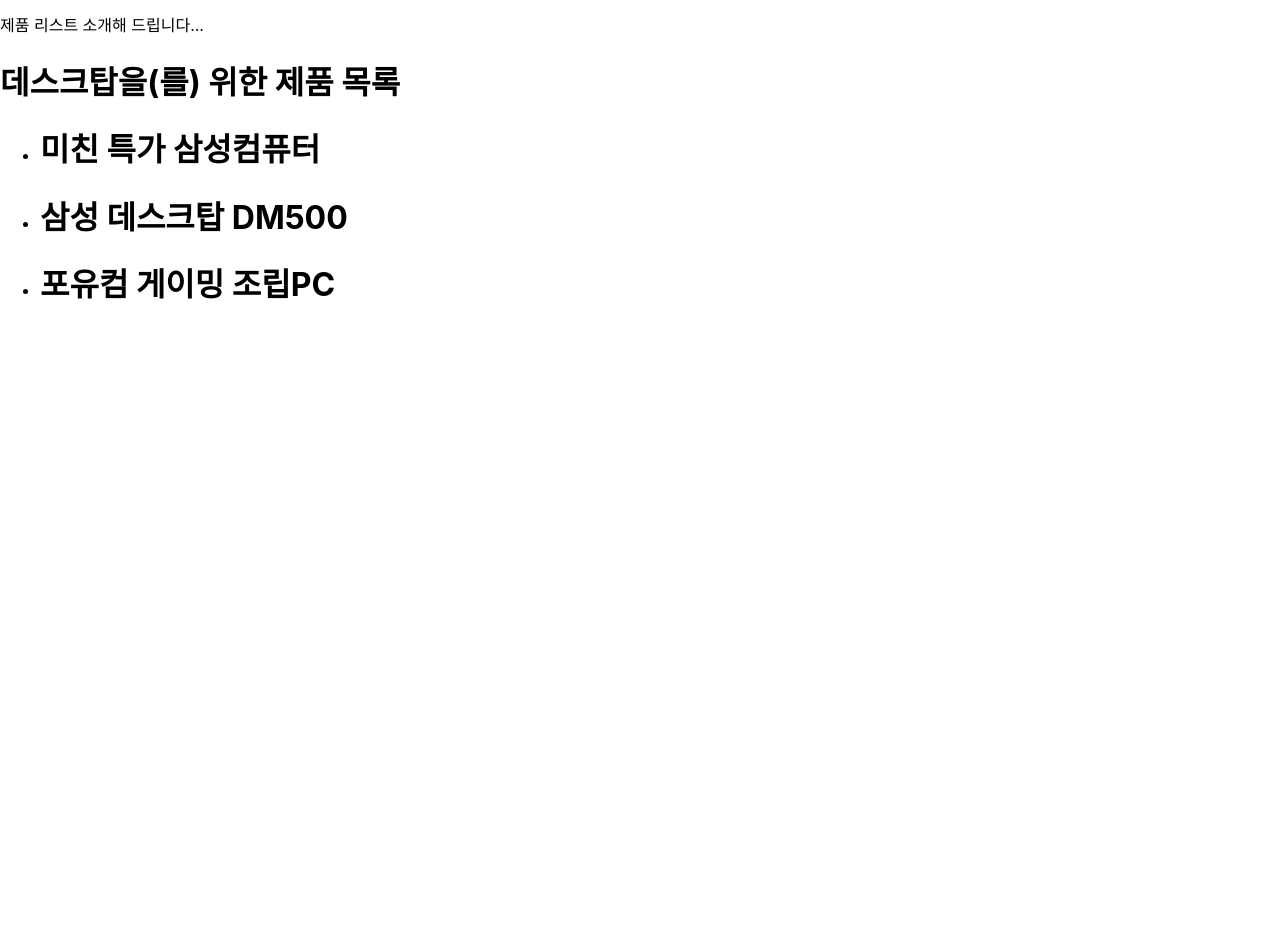
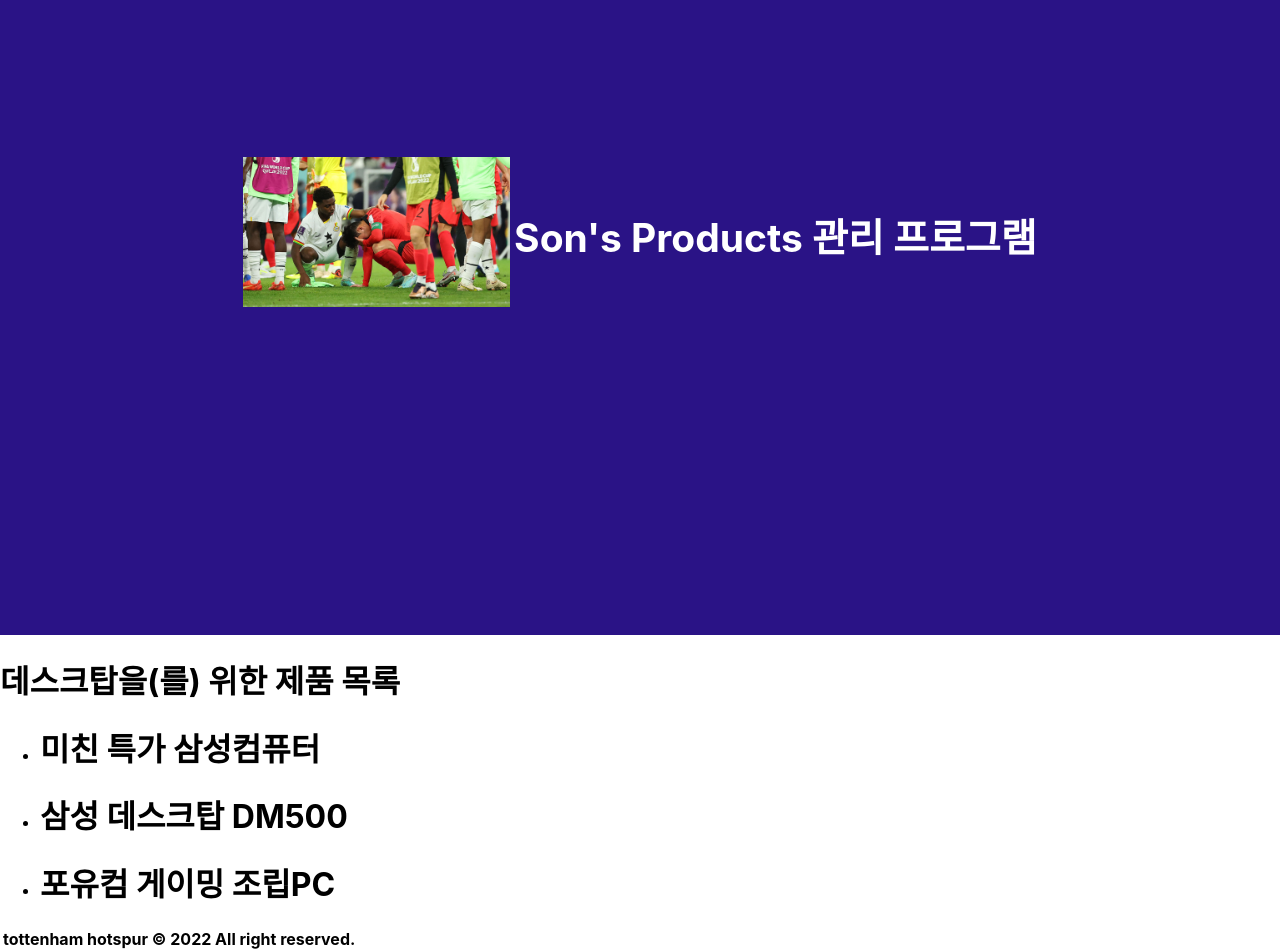
Before and after one commit to HyungKuIm/product-app, a React (Create React App) app: page / in a window 1280 px wide. Shown: the part 165-1117 px from the top of the page. Before the commit the page ends 800 px from the top, so only its background shows below. Built offline with nearby package versions, Linux system fonts and the light colour scheme.

Commit message:
css수정

```diff
--- a/src/App.css
+++ b/src/App.css
@@ -14,14 +14,14 @@
 }
 
 .App-header {
-  background-color: white;
+  background-color: rgb(42, 19, 134);
   min-height: 100vh;
   display: flex;
   flex-direction: column;
   align-items: center;
   justify-content: center;
   font-size: calc(10px + 2vmin);
-  color: black;
+  color: white;
 }
 
 .App-link {
--- a/src/ProductApp.js
+++ b/src/ProductApp.js
@@ -1,19 +1,17 @@
 import React from 'react';
 import ProductList from './ProductList';
+import ProductHeader from './ProductHeader';
+import ProductFooter from './ProductFooter';
 
 class ProductApp extends React.Component {
     render() {
-        var ojStyle = {
-            fontSize: 35,
-            color: '#FFA000'
-        }
+
 
         return (
             <div>
-                <h1>프로덱트 앱에 오신 것을 환영합니다!</h1>
-                <h2 style={ojStyle}>프로덕트 리스트</h2>
-                <p>제품 리스트 소개해 드립니다...</p>
+                <ProductHeader />
                 <ProductList name="데스크탑"/>
+                <ProductFooter />
             </div>
 
         );
--- /dev/null
+++ b/src/ProductFooter.js
@@ -0,0 +1,18 @@
+import React, {Component} from 'react';
+import './App.css';
+
+class ProductFooter extends Component {
+    render() {
+        return (
+            <div>
+                <table className="App-footer">
+                    <tr>
+                        <td><b>tottenham hotspur &copy; 2022 All right reserved.</b></td>
+                    </tr>
+                </table>
+            </div>
+        );
+    }
+}
+
+export default ProductFooter;
--- /dev/null
+++ b/src/ProductHeader.js
@@ -0,0 +1,25 @@
+import React, {Component} from "react";
+import logo from './logo.jpg';
+import './App.css';
+
+class ProductHeader extends Component {
+    render() {
+        return (
+            <div>
+                <table className="App-header">
+                    <tr>
+                        <td>
+                            <img alt="울지마 sonny" src={logo}
+                                height="150px"/>
+                        </td>
+                        <td>
+                            <h2>Son's Products 관리 프로그램</h2>
+                        </td>
+                    </tr>
+                </table>
+            </div>
+        );
+    }
+}
+
+export default ProductHeader;
```
